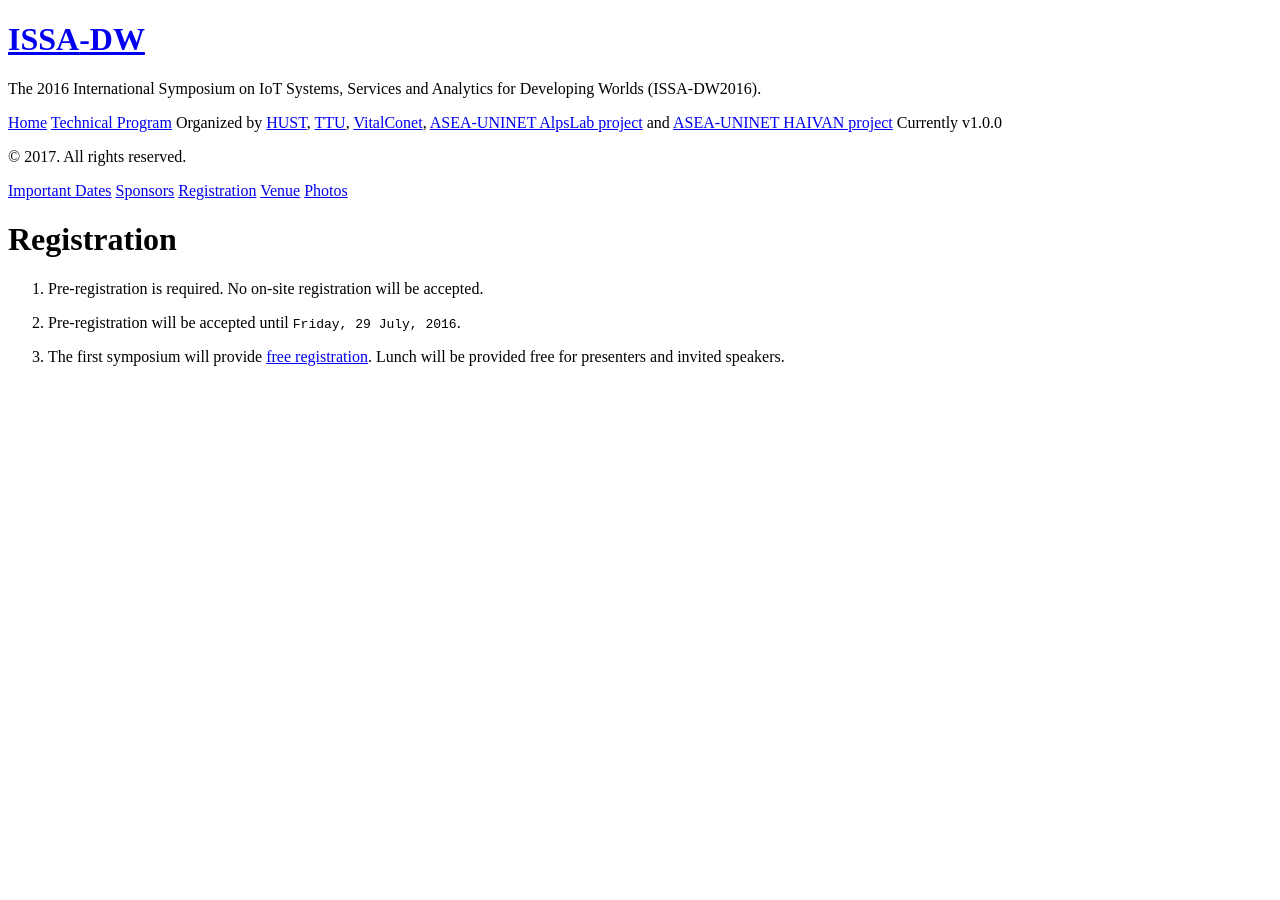
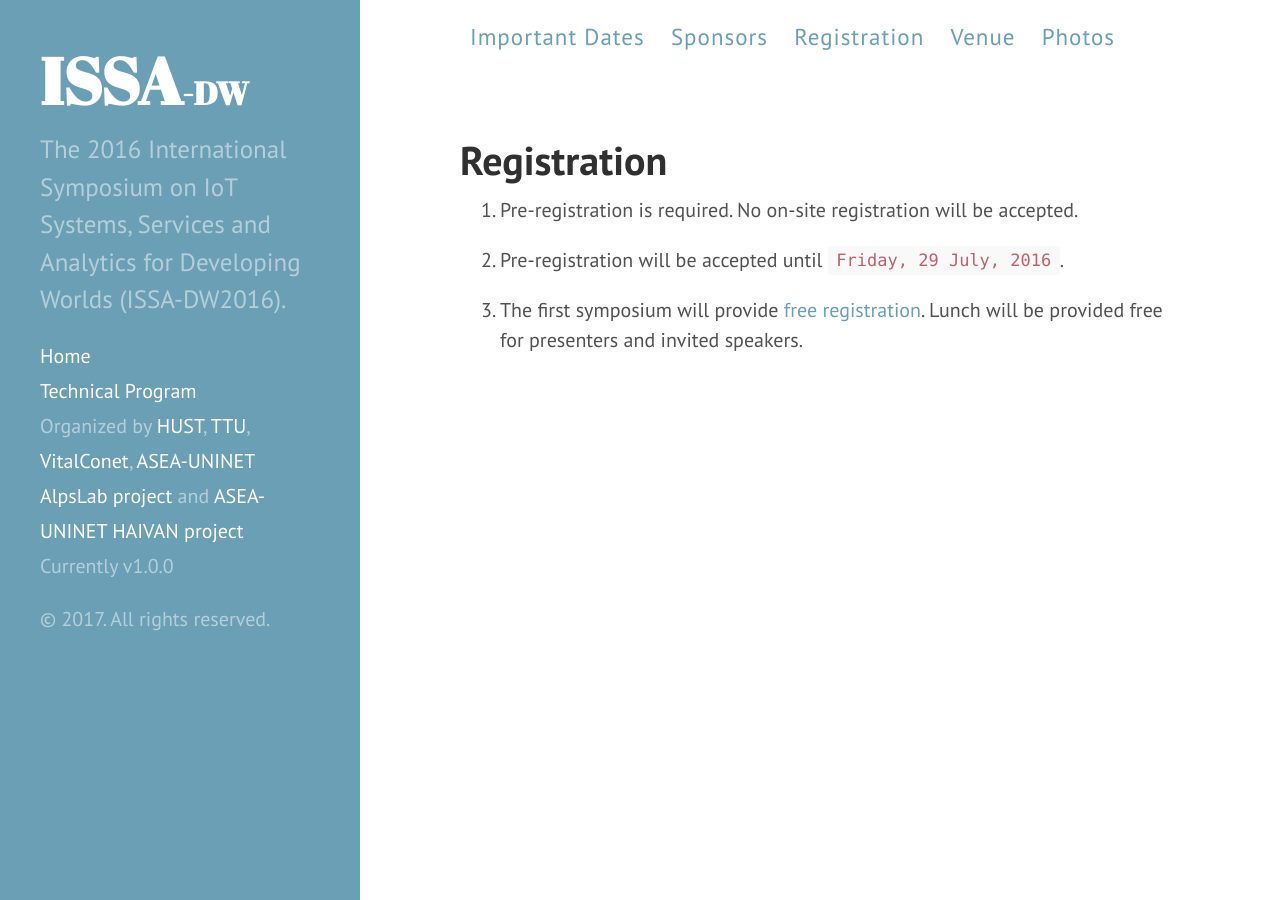
Before and after one commit to issadw/2016, a Jekyll site: the page built from registration.md, in a window 1280 px wide. Built offline with Jekyll 4.4.1, drawn with Linux system fonts in a browser that asks for light colours; nearby versions of some CDN libraries; library files that are not in the unit come from our copies.

```diff
--- a/_config.yml
+++ b/_config.yml
@@ -11,7 +11,7 @@ title:            ISSA-DW
 tagline:          'ISSA-DW'
 description:      'The 2016 International Symposium on  IoT  Systems, Services and Analytics for Developing Worlds (ISSA-DW2016).'
 url:              https://ntk148v.github.io
-baseurl:          /2016
+baseurl:          /2016/
 
 author:
   name:           'Kien Nguyen'
@@ -23,4 +23,4 @@ paginate:         10
 version:          1.0.0
 
 github:
-  repo:           https://github.com/ntk148v/2016
+  repo:           https://github.com/ntk148v/2016/
```
